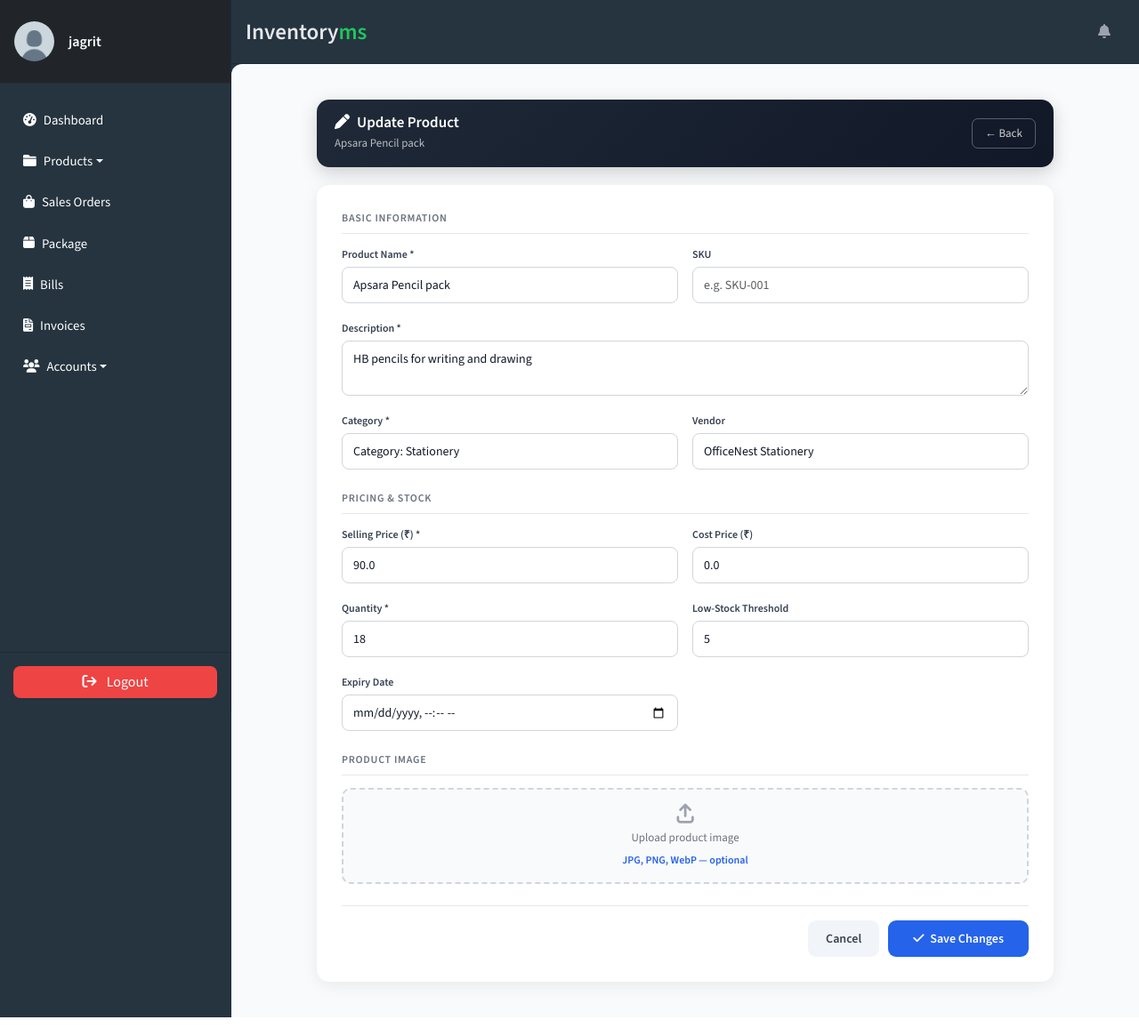
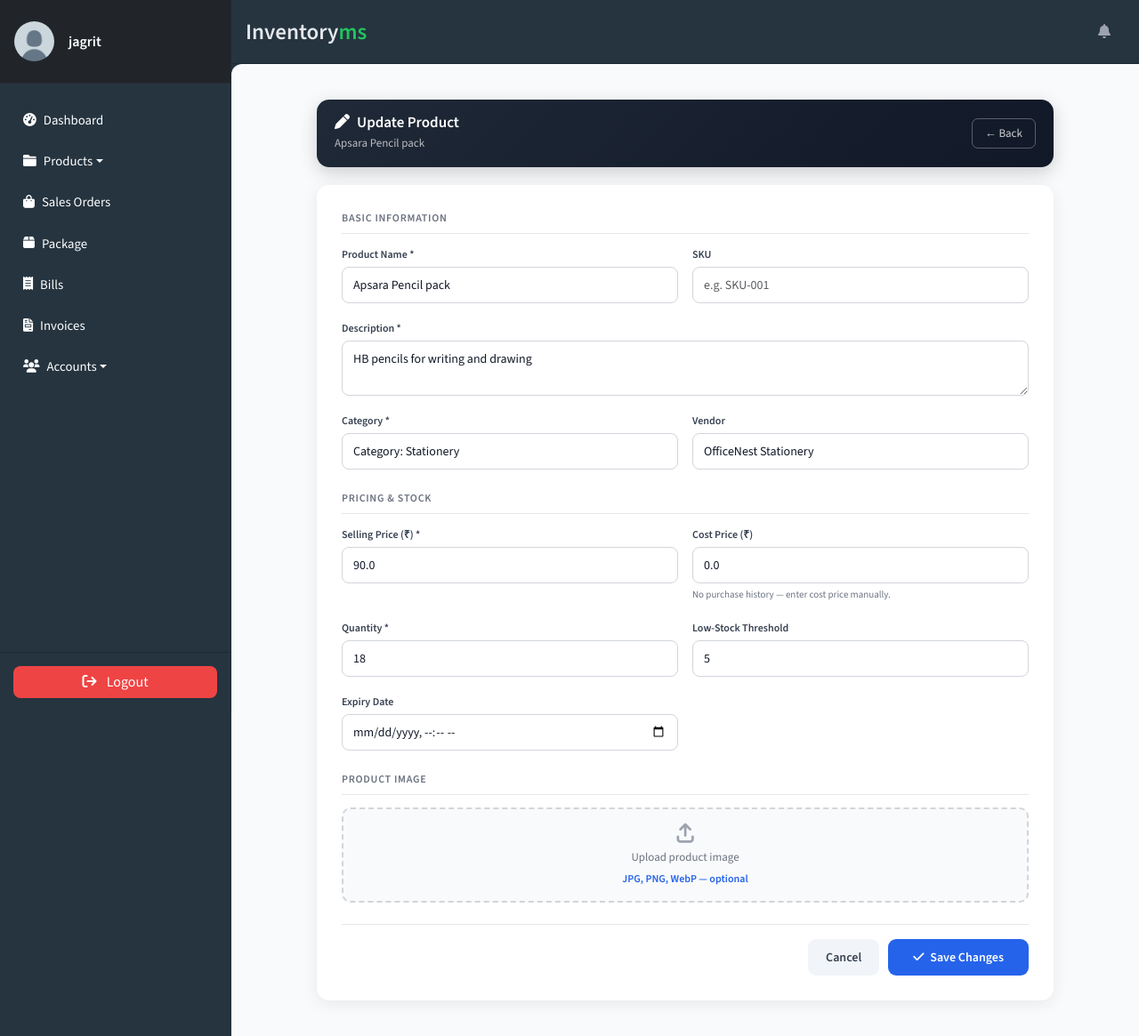
Before and after one commit to Jagritgit/Inventory_mangement, a Django app: a page that uses store/templates/store/productupdate.html in a window 1280 px wide. Shown: the whole page at 89% size. Before the commit the page ends 1144 px from the top, so only its background shows below. Run offline with Django 4.2, Linux system fonts and the light colour scheme; a user stored in the database is signed in; data comes from the database, SQL or seed files in the repository; data that the repository does not hold is empty.

Commit message:
Add automatic cost price filling with manual override option
Implement automatic cost price calculation based on purchase history, with manual override capabilities and validation.

Replit-Commit-Author: Agent
Replit-Commit-Session-Id: fb3dcc51-2911-4752-ab42-11ef885b58b6
Replit-Commit-Checkpoint-Type: full_checkpoint
Replit-Commit-Event-Id: 40c6f836-5181-4548-b9ae-87758b73c7c9
Replit-Commit-Screenshot-Url: https://storage.googleapis.com/screenshot-production-us-central1/3fe8bafa-e44e-4383-9bb0-6fd8f5a3f406/fb3dcc51-2911-4752-ab42-11ef885b58b6/sdAzu5l
Replit-Helium-Checkpoint-Created: true

```diff
--- a/store/forms.py
+++ b/store/forms.py
@@ -16,8 +16,10 @@ class ItemForm(forms.ModelForm):
             'description': forms.Textarea(attrs={'class': 'form-control', 'rows': 2}),
             'category': forms.Select(attrs={'class': 'form-control'}),
             'quantity': forms.NumberInput(attrs={'class': 'form-control'}),
-            'price': forms.NumberInput(attrs={'class': 'form-control', 'step': '0.01'}),
-            'cost_price': forms.NumberInput(attrs={'class': 'form-control', 'step': '0.01'}),
+            'price': forms.NumberInput(attrs={'class': 'form-control', 'step': '0.01', 'min': '0'}),
+            'cost_price': forms.NumberInput(attrs={
+                'class': 'form-control', 'step': '0.01', 'min': '0', 'id': 'id_cost_price',
+            }),
             'low_stock_threshold': forms.NumberInput(attrs={'class': 'form-control'}),
             'image': forms.ClearableFileInput(attrs={'class': 'form-control'}),
             'expiring_date': forms.DateTimeInput(
@@ -25,6 +27,24 @@ class ItemForm(forms.ModelForm):
             ),
             'vendor': forms.Select(attrs={'class': 'form-control'}),
         }
+
+    def clean_cost_price(self):
+        cost = self.cleaned_data.get('cost_price')
+        if cost is not None and cost < 0:
+            raise forms.ValidationError("Cost price cannot be negative.")
+        return cost
+
+    def clean(self):
+        cleaned = super().clean()
+        selling = cleaned.get('price')
+        cost = cleaned.get('cost_price')
+        if selling is not None and cost is not None and selling < cost:
+            self.add_error(
+                'price',
+                "Selling price (₹ %.2f) is less than cost price (₹ %.2f). "
+                "You will sell at a loss." % (selling, cost),
+            )
+        return cleaned
 
 
 class CategoryForm(forms.ModelForm):
--- a/store/templates/store/productcreate.html
+++ b/store/templates/store/productcreate.html
@@ -47,7 +47,8 @@
 .pf-card input:focus, .pf-card select:focus, .pf-card textarea:focus {
     border-color: #2563eb; box-shadow: 0 0 0 3px rgba(37,99,235,0.08);
 }
-.pf-err { color: #dc2626; font-size: 12px; margin-top: 3px; }
+.pf-err  { color: #dc2626; font-size: 12px; margin-top: 3px; }
+.pf-hint { font-size: 11px; color: #6b7280; margin-top: 4px; }
 
 /* Image upload area */
 .img-upload-area {
@@ -146,6 +147,7 @@
                 <div>
                     <label class="pf-label">Cost Price (₹)</label>
                     {{ form.cost_price }}
+                    <div class="pf-hint">Enter the price you paid / procured this product for.</div>
                     <div class="pf-err">{{ form.cost_price.errors.0 }}</div>
                 </div>
                 <div>
--- a/store/templates/store/productupdate.html
+++ b/store/templates/store/productupdate.html
@@ -47,7 +47,15 @@
 .pf-card input:focus, .pf-card select:focus, .pf-card textarea:focus {
     border-color: #2563eb; box-shadow: 0 0 0 3px rgba(37,99,235,0.08);
 }
-.pf-err { color: #dc2626; font-size: 12px; margin-top: 3px; }
+.pf-err  { color: #dc2626; font-size: 12px; margin-top: 3px; }
+.pf-hint { font-size: 11px; color: #6b7280; margin-top: 4px; line-height: 1.6; }
+.btn-use-purchase {
+    display: inline-flex; align-items: center; gap: 5px;
+    margin-top: 5px; padding: 4px 11px; border: 1px solid #2563eb;
+    border-radius: 6px; background: #eff6ff; color: #1d4ed8;
+    font-size: 11px; font-weight: 700; cursor: pointer; transition: .15s;
+}
+.btn-use-purchase:hover { background: #dbeafe; }
 
 /* Current image */
 .img-current {
@@ -160,6 +168,17 @@
                 <div>
                     <label class="pf-label">Cost Price (₹)</label>
                     {{ form.cost_price }}
+                    {% if latest_purchase_price %}
+                    <div class="pf-hint">
+                        Auto-filled from latest purchase — editable.
+                        <button type="button" class="btn-use-purchase"
+                                onclick="usePurchasePrice('{{ latest_purchase_price }}')">
+                            <i class="fa-solid fa-rotate"></i> Use Latest Purchase Price (₹ {{ latest_purchase_price }})
+                        </button>
+                    </div>
+                    {% else %}
+                    <div class="pf-hint">No purchase history — enter cost price manually.</div>
+                    {% endif %}
                     <div class="pf-err">{{ form.cost_price.errors.0 }}</div>
                 </div>
                 <div>
@@ -226,6 +245,17 @@ document.getElementById('id_image').addEventListener('change', function () {
     preview.style.display = 'block';
     preview.onload = () => URL.revokeObjectURL(preview.src);
 });
+
+function usePurchasePrice(price) {
+    const field = document.getElementById('id_cost_price');
+    if (field) {
+        field.value = parseFloat(price).toFixed(2);
+        field.focus();
+        field.style.transition = 'background .3s';
+        field.style.background = '#eff6ff';
+        setTimeout(() => { field.style.background = ''; }, 900);
+    }
+}
 </script>
 
 {% endblock %}
--- a/store/views.py
+++ b/store/views.py
@@ -468,6 +468,27 @@ class ProductUpdateView(LoginRequiredMixin, UserPassesTestMixin, UpdateView):
         else:
             return False
 
+    def _latest_purchase_price(self):
+        """Return the price from the most-recent Purchase for this product, or None."""
+        from transactions.models import Purchase
+        latest = Purchase.objects.filter(item=self.object).order_by('-order_date').first()
+        return latest.price if latest else None
+
+    def get_form(self, form_class=None):
+        form = super().get_form(form_class)
+        # Only auto-fill when the form hasn't been submitted yet (GET request),
+        # so we don't override what the user just typed on a failed POST.
+        if self.request.method == 'GET':
+            latest_price = self._latest_purchase_price()
+            if latest_price is not None and not form.initial.get('cost_price'):
+                form.fields['cost_price'].initial = latest_price
+        return form
+
+    def get_context_data(self, **kwargs):
+        ctx = super().get_context_data(**kwargs)
+        ctx['latest_purchase_price'] = self._latest_purchase_price()
+        return ctx
+
 
 class ProductDeleteView(LoginRequiredMixin, UserPassesTestMixin, DeleteView):
     """
```
